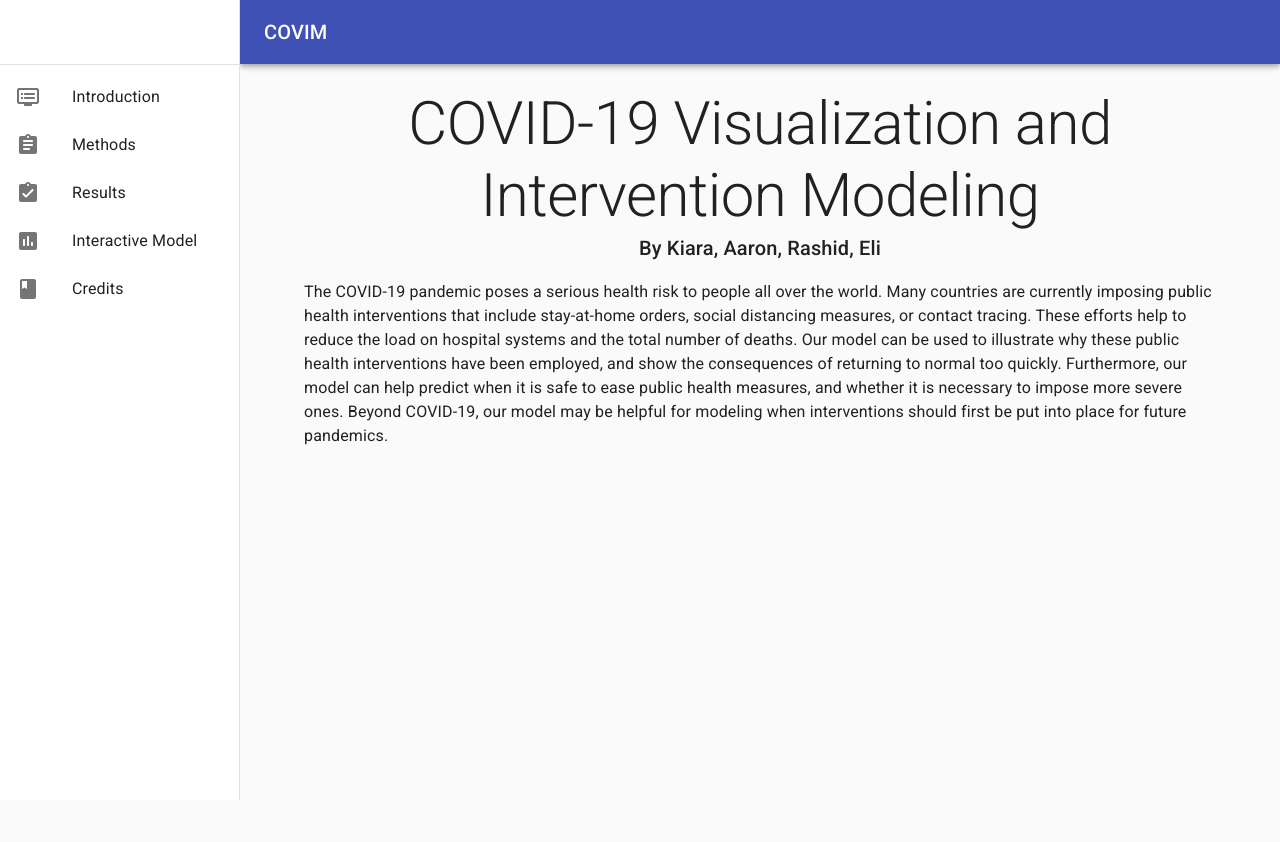
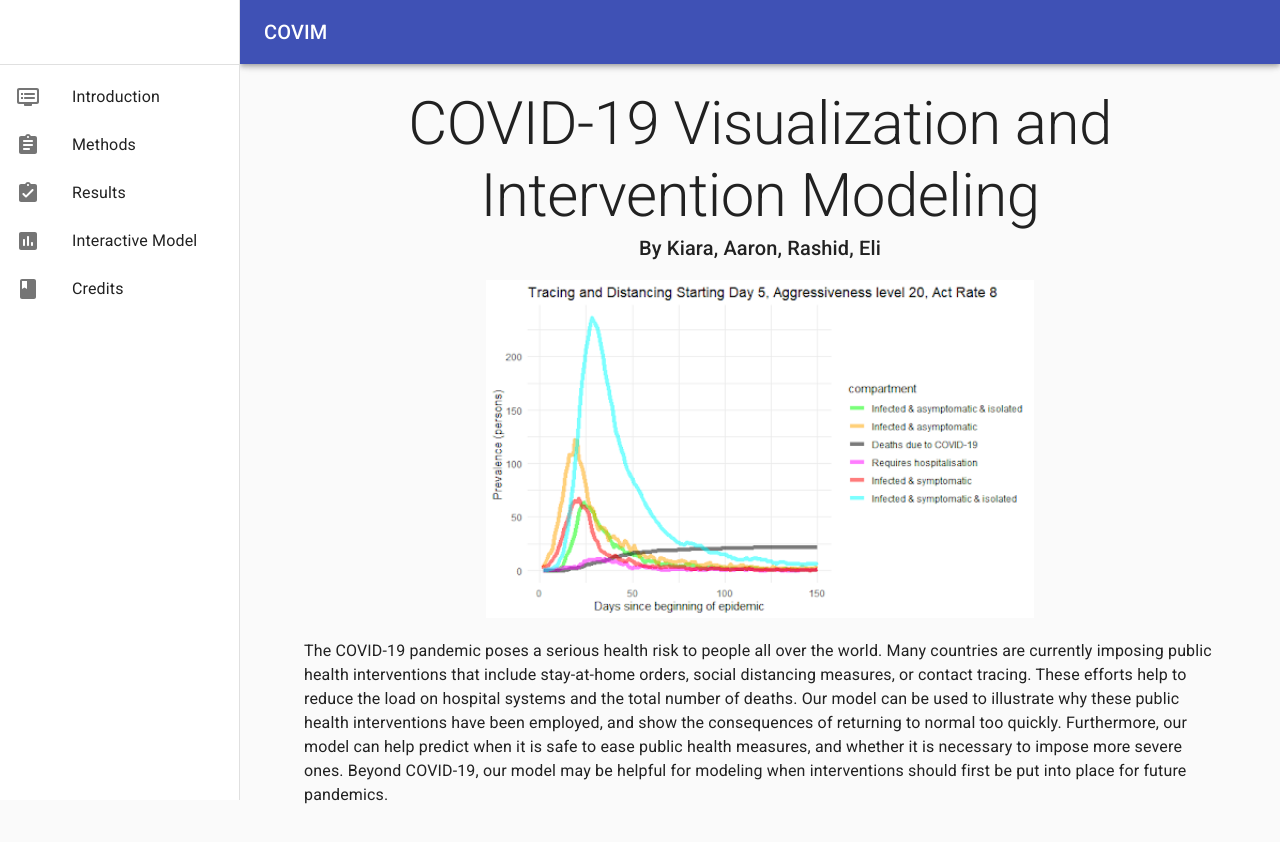
Before and after one commit to uvafan/MMM_Final_Project, a React (Create React App) app in the folder viz/: page / in a window 1280 px wide. Shown: the top 842 px of the page. Before the commit the page ends 800 px from the top, so only its background shows below. Built offline with nearby package versions, Linux system fonts and the light colour scheme.

Commit message:
add intro image

```diff
--- a/viz/src/Introduction.js
+++ b/viz/src/Introduction.js
@@ -3,6 +3,7 @@ import Container from "@material-ui/core/Container";
 import Box from "@material-ui/core/Box";
 import Typography from "@material-ui/core/Typography";
 import { styles } from "./styles";
+import comb3 from "./images/comb3.png";
 
 const Introduction = () => {
   const classes = styles();
@@ -14,6 +15,10 @@ const Introduction = () => {
       <Typography variant="h6" className={classes.titleClasses}>
         By Kiara, Aaron, Rashid, Eli
       </Typography>
+      <Box pt={2} />
+      <div className={classes.imageContainerClasses}>
+        <img src={comb3} className={classes.imageClasses} />
+      </div>
       <Box pt={2} />
       <Typography variant="body1">
         The COVID-19 pandemic poses a serious health risk to people all over the
```
